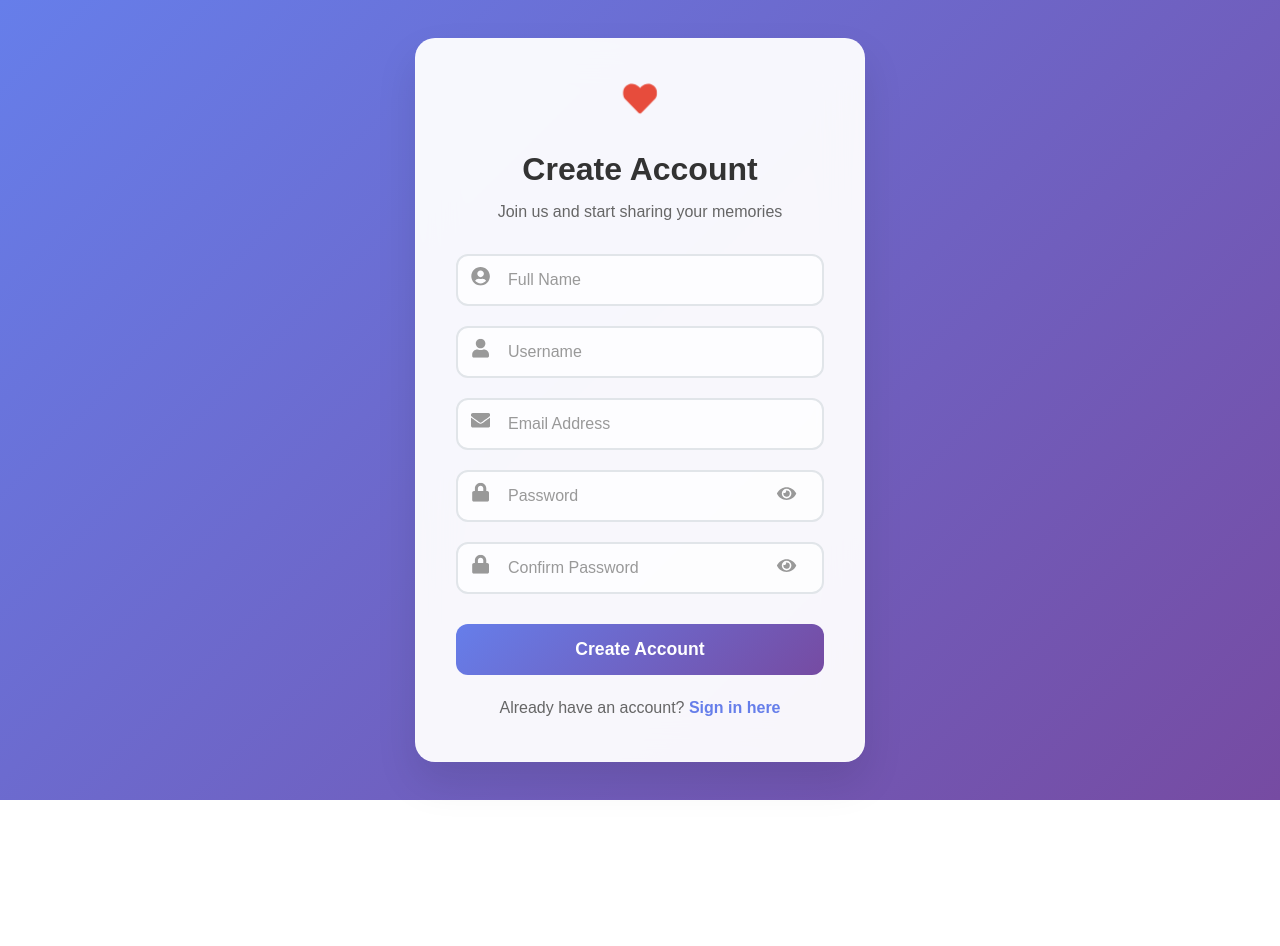
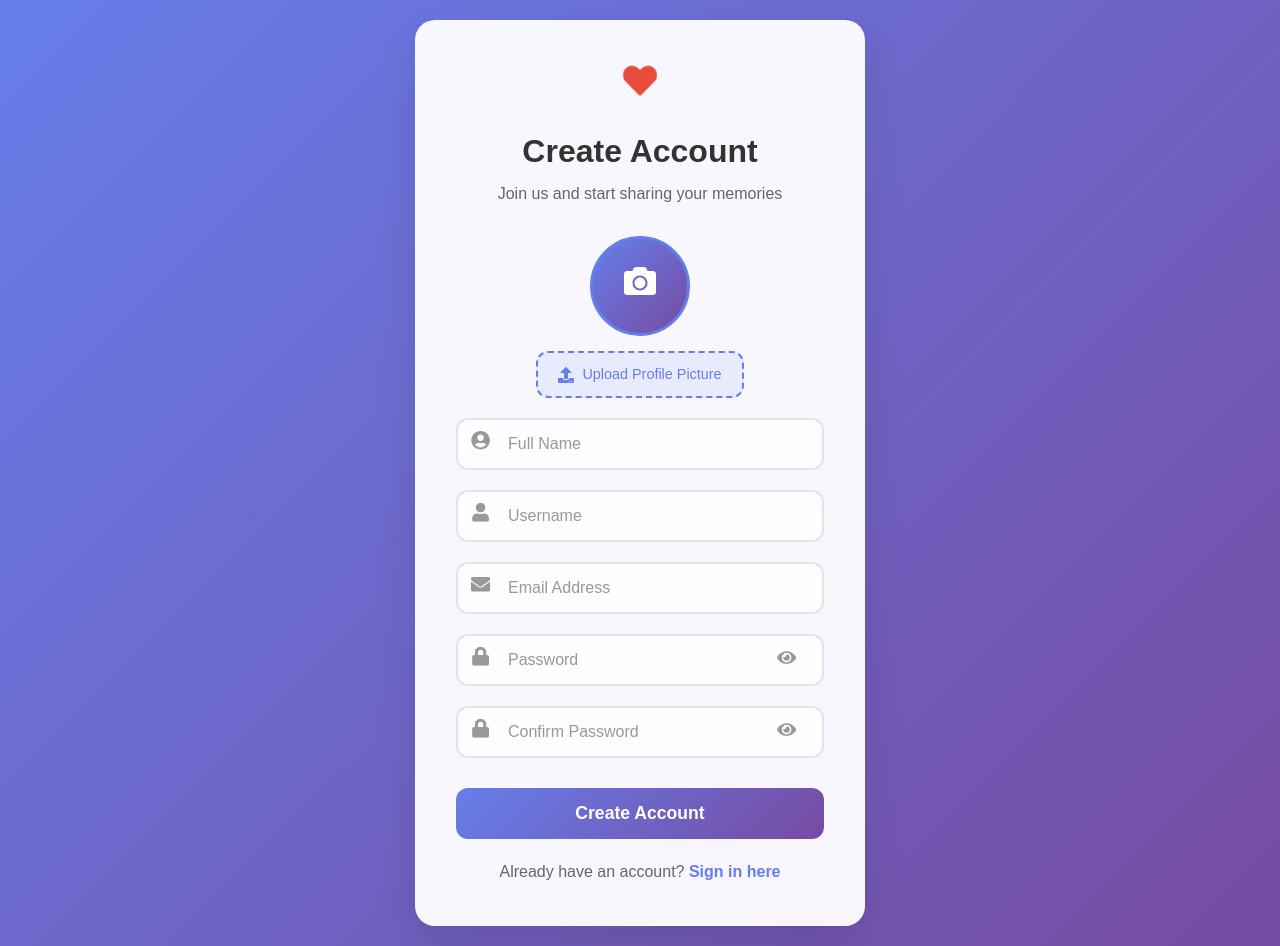
Before and after one commit to Manishjain92744/Frontend, a React (Create React App) app: page / in a window 1280 px wide. Both pictures are taken after a click on the link "Sign up here". Before the commit the page ends 800 px from the top, so only its background shows below. Built offline with nearby package versions, Linux system fonts and the light colour scheme; no server answers.

Commit message:
profile pic is added at icon

```diff
--- a/src/components/Gallery.js
+++ b/src/components/Gallery.js
@@ -259,7 +259,7 @@ const LogoutButton = styled.button`
 `;
 
 const PersonIcon = styled(motion.button)`
-  background: rgba(255, 255, 255, 0.2);
+  background: ${props => props.profilePicture ? 'none' : 'rgba(255, 255, 255, 0.2)'};
   border: none;
   color: white;
   width: 44px;
@@ -271,9 +271,17 @@ const PersonIcon = styled(motion.button)`
   justify-content: center;
   transition: all 0.3s ease;
   position: relative;
+  overflow: hidden;
+
+  ${props => props.profilePicture && `
+    background-image: url(${props.profilePicture});
+    background-size: cover;
+    background-position: center;
+    background-repeat: no-repeat;
+  `}
 
   &:hover {
-    background: rgba(255, 255, 255, 0.3);
+    background: ${props => props.profilePicture ? 'rgba(255, 255, 255, 0.1)' : 'rgba(255, 255, 255, 0.3)'};
     transform: scale(1.1);
   }
 
@@ -802,8 +810,9 @@ const Gallery = ({ currentUser, onLogout }) => {
                   whileHover={{ scale: 1.1 }}
                   whileTap={{ scale: 0.9 }}
                   title="User menu"
+                  profilePicture={currentUser.profilePicture ? `http://localhost:8080/api/auth/profile-pictures/${currentUser.profilePicture}` : null}
                 >
-                  <FaUser />
+                  {!currentUser.profilePicture && <FaUser />}
                 </PersonIcon>
                 <AnimatePresence>
                   {showPersonDropdown && (
--- a/src/components/Signup.js
+++ b/src/components/Signup.js
@@ -1,7 +1,7 @@
 import React, { useState } from 'react';
 import styled from 'styled-components';
 import { motion } from 'framer-motion';
-import { FaHeart, FaEye, FaEyeSlash, FaUser, FaLock, FaEnvelope, FaUserCircle } from 'react-icons/fa';
+import { FaHeart, FaEye, FaEyeSlash, FaUser, FaLock, FaEnvelope, FaUserCircle, FaCamera, FaUpload } from 'react-icons/fa';
 import axios from 'axios';
 
 const SignupContainer = styled.div`
@@ -174,6 +174,102 @@ const PasswordStrength = styled.div`
   }};
 `;
 
+const ProfilePictureSection = styled.div`
+  display: flex;
+  flex-direction: column;
+  align-items: center;
+  gap: 15px;
+  margin-bottom: 20px;
+`;
+
+const ProfilePicturePreview = styled.div`
+  width: 100px;
+  height: 100px;
+  border-radius: 50%;
+  border: 3px solid #667eea;
+  display: flex;
+  align-items: center;
+  justify-content: center;
+  background: ${props => props.imageUrl ? `url(${props.imageUrl})` : 'linear-gradient(135deg, #667eea 0%, #764ba2 100%)'};
+  background-size: cover;
+  background-position: center;
+  background-repeat: no-repeat;
+  cursor: pointer;
+  transition: all 0.3s ease;
+  position: relative;
+  overflow: hidden;
+
+  &:hover {
+    transform: scale(1.05);
+    box-shadow: 0 8px 25px rgba(102, 126, 234, 0.3);
+  }
+
+  &::before {
+    content: '';
+    position: absolute;
+    top: 0;
+    left: 0;
+    right: 0;
+    bottom: 0;
+    background: rgba(0, 0, 0, 0.3);
+    opacity: 0;
+    transition: opacity 0.3s ease;
+  }
+
+  &:hover::before {
+    opacity: 1;
+  }
+`;
+
+const ProfilePictureIcon = styled.div`
+  color: white;
+  font-size: 2rem;
+  z-index: 1;
+`;
+
+const ProfilePictureInput = styled.input`
+  display: none;
+`;
+
+const ProfilePictureLabel = styled.label`
+  display: flex;
+  align-items: center;
+  gap: 8px;
+  padding: 10px 20px;
+  background: rgba(102, 126, 234, 0.1);
+  border: 2px dashed #667eea;
+  border-radius: 12px;
+  cursor: pointer;
+  transition: all 0.3s ease;
+  color: #667eea;
+  font-weight: 500;
+
+  &:hover {
+    background: rgba(102, 126, 234, 0.2);
+    transform: translateY(-2px);
+  }
+`;
+
+const ProfilePictureText = styled.span`
+  font-size: 0.9rem;
+`;
+
+const RemovePictureButton = styled.button`
+  background: #e74c3c;
+  color: white;
+  border: none;
+  padding: 8px 16px;
+  border-radius: 8px;
+  cursor: pointer;
+  font-size: 0.8rem;
+  transition: all 0.3s ease;
+
+  &:hover {
+    background: #c0392b;
+    transform: translateY(-1px);
+  }
+`;
+
 const Signup = ({ onSignupSuccess, onSwitchToLogin }) => {
   const [formData, setFormData] = useState({
     username: '',
@@ -187,6 +283,8 @@ const Signup = ({ onSignupSuccess, onSwitchToLogin }) => {
   const [loading, setLoading] = useState(false);
   const [error, setError] = useState('');
   const [success, setSuccess] = useState('');
+  const [profilePicture, setProfilePicture] = useState(null);
+  const [profilePicturePreview, setProfilePicturePreview] = useState(null);
 
   const getPasswordStrength = (password) => {
     if (password.length === 0) return '';
@@ -201,6 +299,35 @@ const Signup = ({ onSignupSuccess, onSwitchToLogin }) => {
       [e.target.name]: e.target.value
     });
     setError('');
+  };
+
+  const handleProfilePictureChange = (e) => {
+    const file = e.target.files[0];
+    if (file) {
+      // Validate file type
+      if (!file.type.startsWith('image/')) {
+        setError('Please select an image file');
+        return;
+      }
+
+      // Validate file size (max 5MB)
+      if (file.size > 5 * 1024 * 1024) {
+        setError('File size must be less than 5MB');
+        return;
+      }
+
+      setProfilePicture(file);
+      setProfilePicturePreview(URL.createObjectURL(file));
+      setError('');
+    }
+  };
+
+  const removeProfilePicture = () => {
+    setProfilePicture(null);
+    setProfilePicturePreview(null);
+    if (document.getElementById('profile-picture-input')) {
+      document.getElementById('profile-picture-input').value = '';
+    }
   };
 
   const validateForm = () => {
@@ -231,11 +358,35 @@ const Signup = ({ onSignupSuccess, onSwitchToLogin }) => {
     setSuccess('');
 
     try {
+      let profilePictureFileName = null;
+
+      // Upload profile picture if selected
+      if (profilePicture) {
+        const uploadFormData = new FormData();
+        uploadFormData.append('file', profilePicture);
+        uploadFormData.append('username', formData.username);
+
+        const uploadResponse = await axios.post('http://localhost:8080/api/auth/upload-profile-picture', uploadFormData, {
+          headers: {
+            'Content-Type': 'multipart/form-data'
+          }
+        });
+
+        if (uploadResponse.data.success) {
+          profilePictureFileName = uploadResponse.data.fileName;
+        } else {
+          setError('Failed to upload profile picture');
+          setLoading(false);
+          return;
+        }
+      }
+
       const signupData = {
         username: formData.username,
         email: formData.email,
         password: formData.password,
-        fullName: formData.fullName
+        fullName: formData.fullName,
+        profilePicture: profilePictureFileName
       };
 
       const response = await axios.post('http://localhost:8080/api/auth/signup', signupData);
@@ -250,6 +401,8 @@ const Signup = ({ onSignupSuccess, onSwitchToLogin }) => {
           confirmPassword: '',
           fullName: ''
         });
+        setProfilePicture(null);
+        setProfilePicturePreview(null);
         // Call the parent callback
         if (onSignupSuccess) {
           onSignupSuccess(response.data.user);
@@ -280,6 +433,35 @@ const Signup = ({ onSignupSuccess, onSwitchToLogin }) => {
 
         <Title>Create Account</Title>
         <Subtitle>Join us and start sharing your memories</Subtitle>
+
+        <ProfilePictureSection>
+          <ProfilePicturePreview
+            imageUrl={profilePicturePreview}
+            onClick={() => document.getElementById('profile-picture-input').click()}
+          >
+            {!profilePicturePreview && <ProfilePictureIcon><FaCamera /></ProfilePictureIcon>}
+          </ProfilePicturePreview>
+
+          <ProfilePictureInput
+            id="profile-picture-input"
+            type="file"
+            accept="image/*"
+            onChange={handleProfilePictureChange}
+          />
+
+          <ProfilePictureLabel htmlFor="profile-picture-input">
+            <FaUpload />
+            <ProfilePictureText>
+              {profilePicture ? 'Change Profile Picture' : 'Upload Profile Picture'}
+            </ProfilePictureText>
+          </ProfilePictureLabel>
+
+          {profilePicture && (
+            <RemovePictureButton onClick={removeProfilePicture}>
+              Remove Picture
+            </RemovePictureButton>
+          )}
+        </ProfilePictureSection>
 
         <Form onSubmit={handleSubmit}>
           {error && (
```
